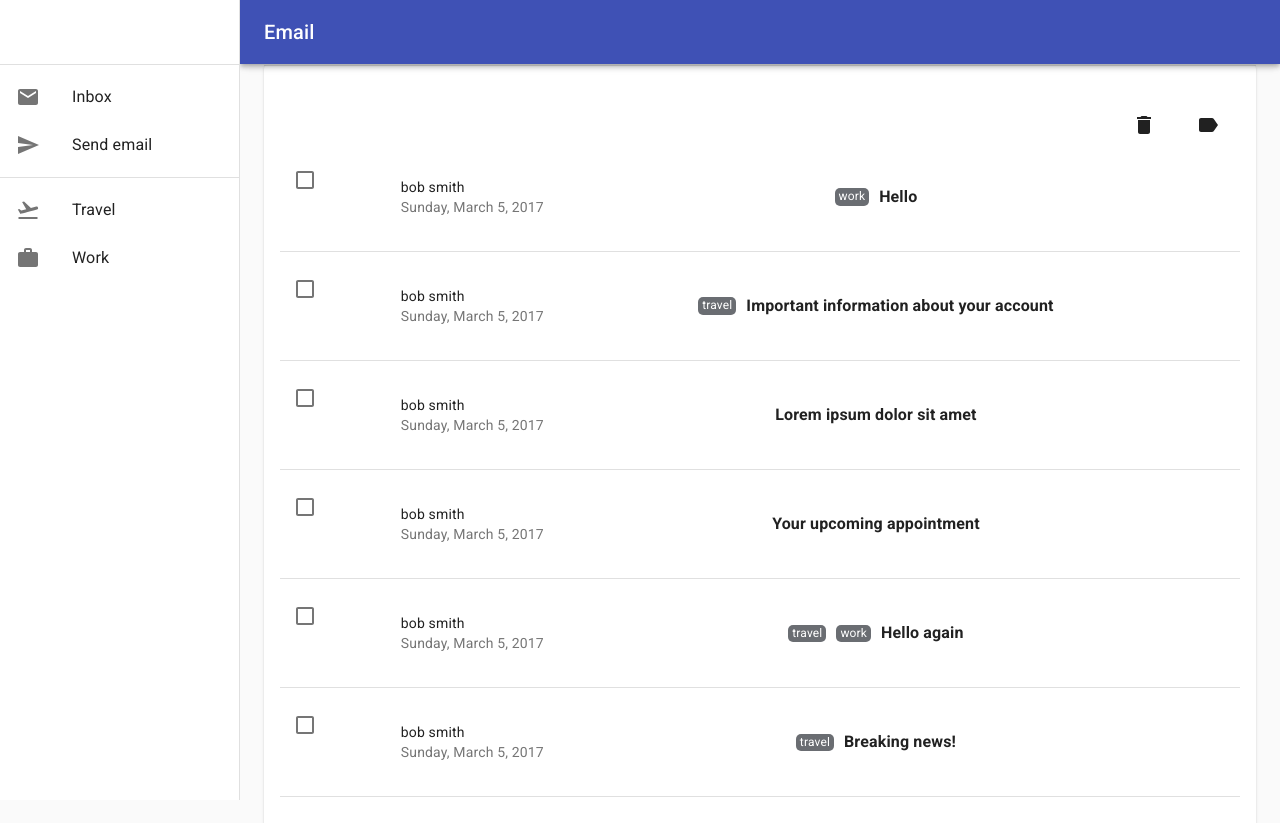
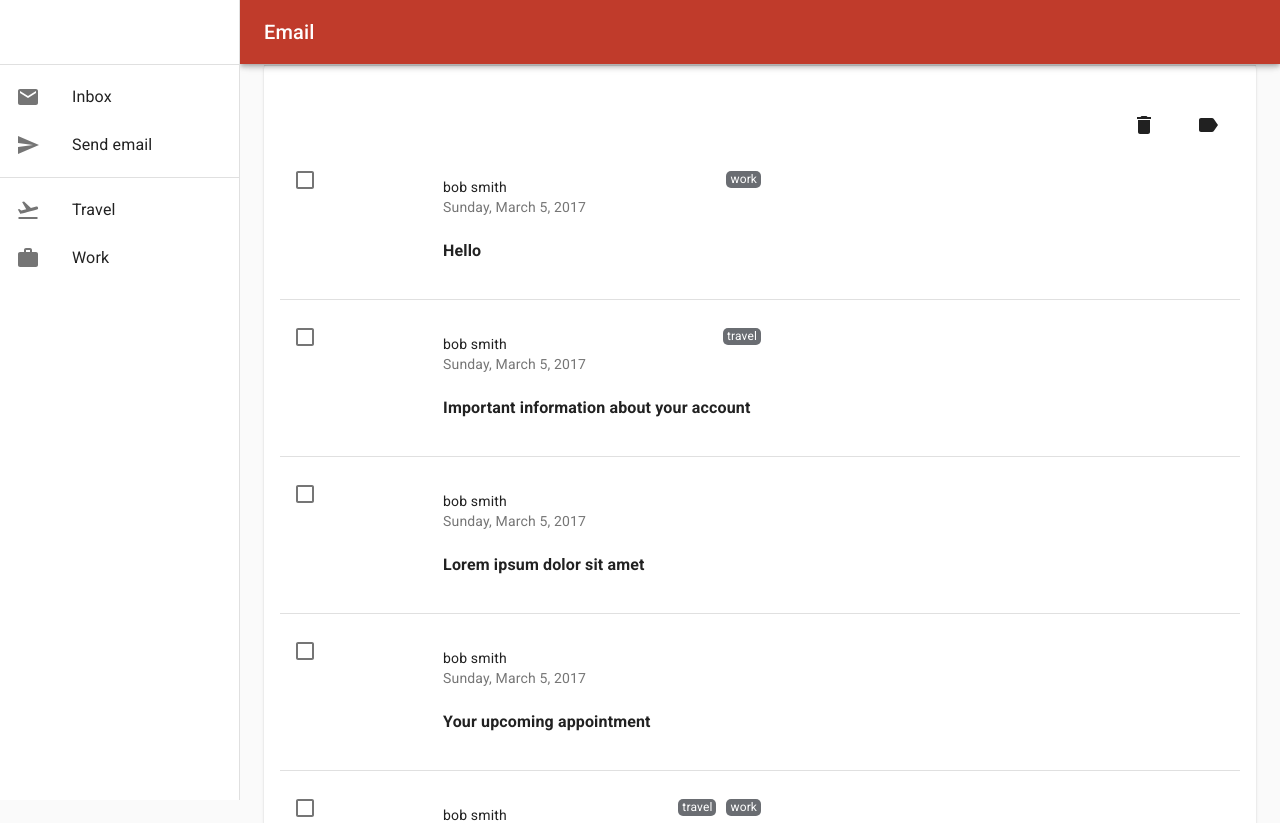
Before and after one commit to asbillings07/gmail-clone-exercise, a React (Create React App) app: page / in a window 1280 px wide. Shown: the top 823 px of the page. Built offline with nearby package versions, Linux system fonts and the light colour scheme.

Commit message:
update style

```diff
--- a/src/components/EmailBar.js
+++ b/src/components/EmailBar.js
@@ -11,7 +11,6 @@ const useStyles = makeStyles(theme => ({
   selectEmpty: { marginTop: theme.spacing(3) },
   spacer: { margin: theme.spacing(1) },
   root: { padding: theme.spacing(8) },
-  list: { padding: 10 },
   checkbox: { margin: theme.spacing(1) },
   extendedIcon: { marginRight: theme.spacing(1) },
   tags: { margin: 5 },
@@ -25,13 +24,23 @@ const useStyles = makeStyles(theme => ({
       marginTop: 40
     }
   },
+  list: {
+    width: '100%',
+    maxWidth: 360
+  },
   tableItem: {
     display: 'flex'
   },
   tableQuery: {
     [theme.breakpoints.up('sm')]: {}
   },
-  tableContent: { width: '100%', maxWidth: 1800, marginTop: 25 }
+  tableContent: { width: '100%', maxWidth: 1800, marginTop: 25 },
+  listItem: {
+    [theme.breakpoints.up('sm')]: {
+      alignItems: 'flex-start'
+    }
+  },
+  listItemText: {}
 }))
 
 export const EmailBar = ({ emails, setEmail }) => {
@@ -65,8 +74,6 @@ export const EmailBar = ({ emails, setEmail }) => {
       })
     }
   }
-
-  const removeTags = emails => {}
 
   const handleCheckedEmails = value => {
     console.log('checked Before', checked)
@@ -128,10 +135,12 @@ export const EmailBar = ({ emails, setEmail }) => {
                             <Checkbox edge='start' checked={checked.indexOf(email) !== -1} tabIndex={-1} disableRipple />
                           </TableCell>
                           <TableCell>
-                            <List>
-                              <ListItem role={undefined} dense button onClick={() => history.push(`/message/${email.id}`)}>
+                            <List className={classes.list}>
+                              <ListItem alignItems='flex-start' role={undefined} dense button onClick={() => history.push(`/message/${email.id}`)}>
                                 <ListItemText primary={email.sender.substring(0, 9).replace('.', ' ')} secondary={formatDate(email.date)} />
                                 <Tags emails={email} />
+                              </ListItem>
+                              <ListItem>
                                 <ListItemText>
                                   <Typography className={classes.subject} variant='body1'>
                                     {email.subject}
--- a/src/templates/Message.js
+++ b/src/templates/Message.js
@@ -7,12 +7,12 @@ const useStyles = makeStyles(theme => ({
   container: {
     display: 'flex',
     flexDirection: 'column',
-    marginTop: 40,
+    marginTop: theme.spacing(10),
     maxWidth: 1800,
     [theme.breakpoints.up('md')]: {
       width: `calc(100% - 240px)`,
       marginRight: 0,
-      marginTop: 60
+      marginTop: theme.spacing(20)
     }
   }
 }))
--- a/src/templates/SideBar.js
+++ b/src/templates/SideBar.js
@@ -30,6 +30,9 @@ const useStyles = makeStyles(theme => ({
     }
   },
   toolbar: theme.mixins.toolbar,
+  toolbarColor: {
+    backgroundColor: '#c03b2b'
+  },
   drawerPaper: {
     width: drawerWidth
   }
@@ -46,7 +49,7 @@ export function SideBar({ container }) {
     <div className={classes.root}>
       <CssBaseline />
       <AppBar position='fixed' className={classes.appBar}>
-        <Toolbar>
+        <Toolbar className={classes.toolbarColor}>
           <IconButton color='inherit' aria-label='open drawer' edge='start' onClick={handleDrawerToggle} className={classes.menuButton}>
             <MenuIcon />
           </IconButton>
```
Also changed, not shown: 1 other file (tests, documents, lock files or other folders).
